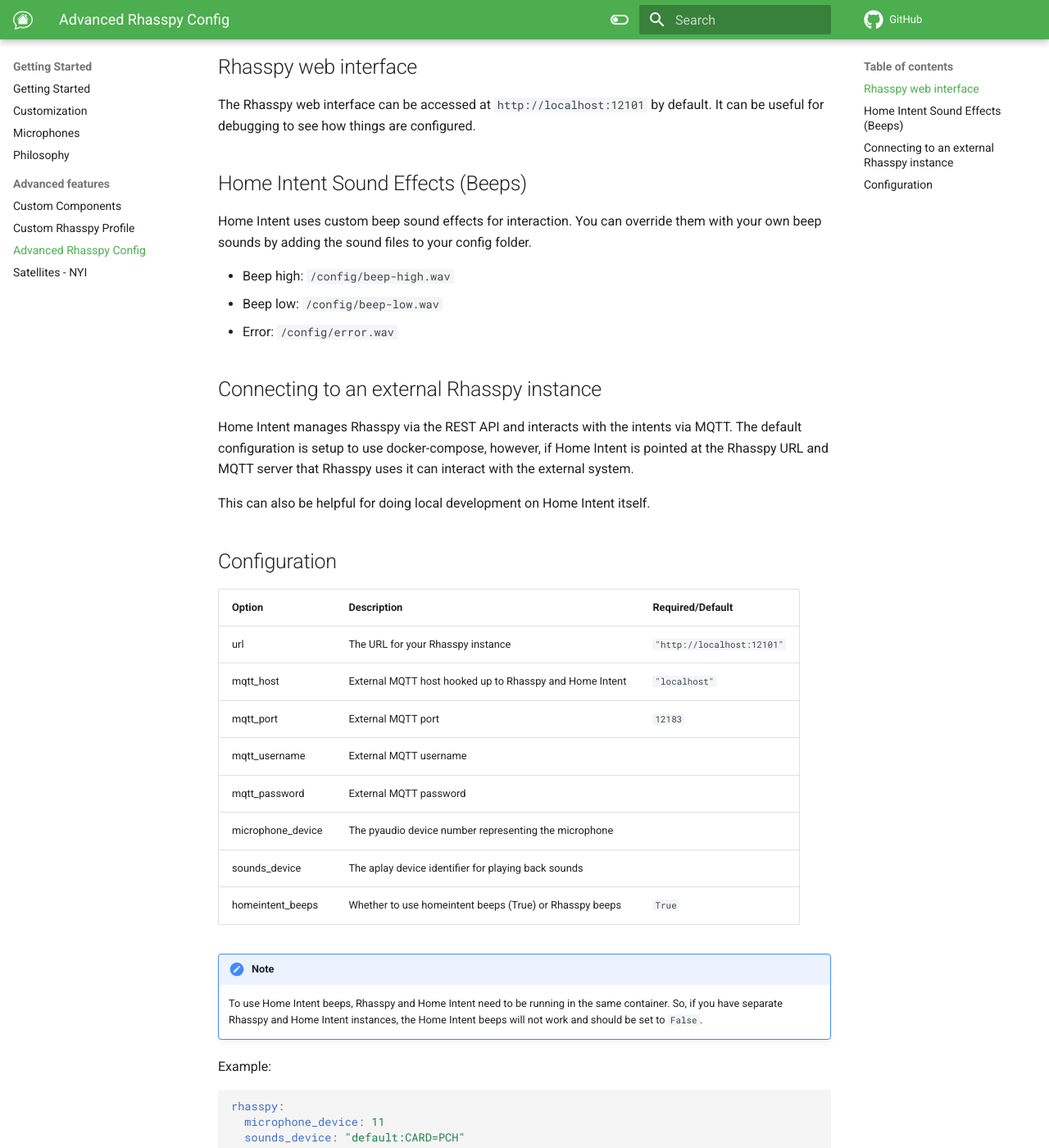
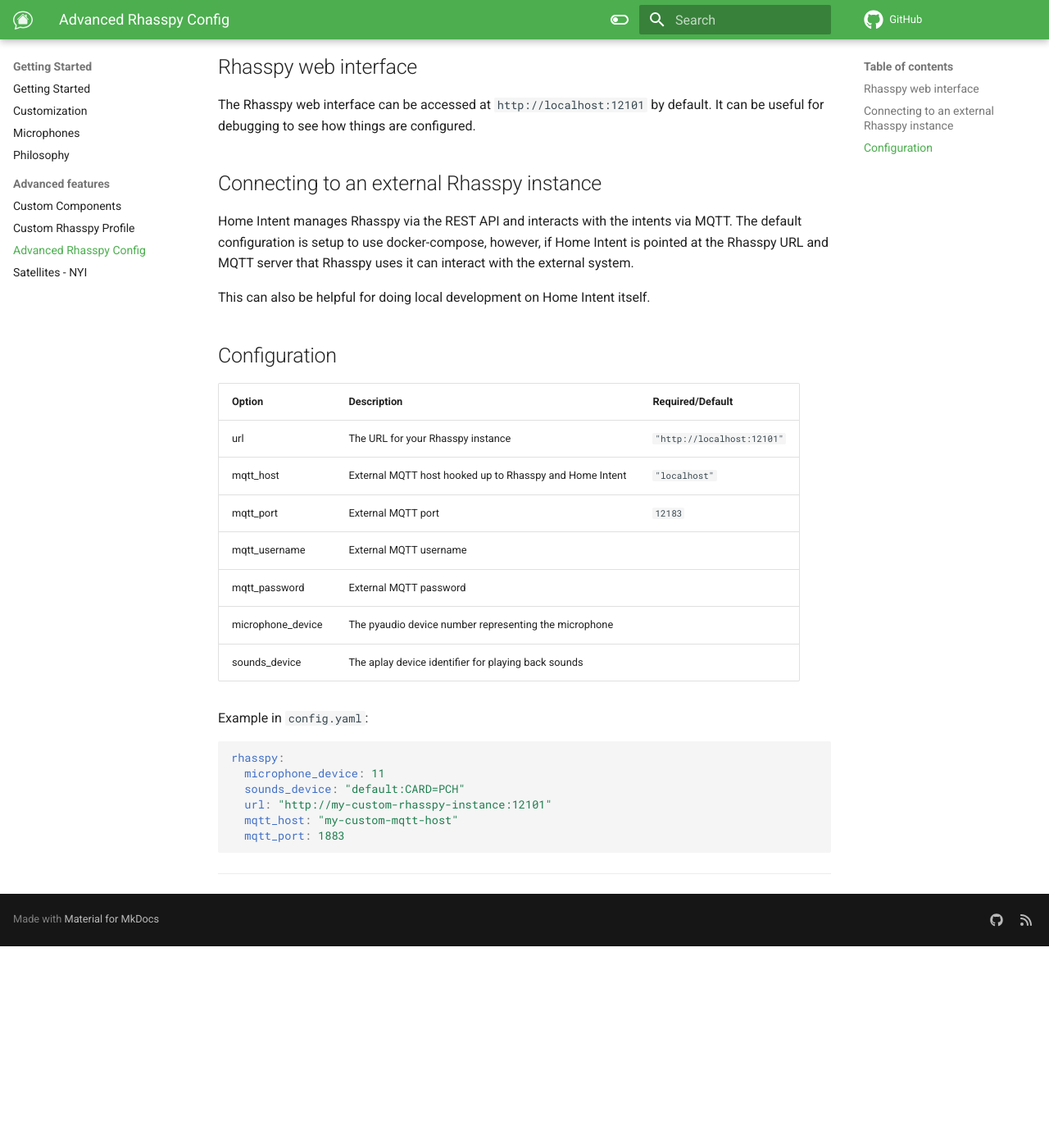
Before and after one commit to JarvyJ/HomeIntent, an MkDocs documentation site: the page built from docs/docs/getting-started/advanced-features/rhasspy-config.md, in a window 1280 px wide and 1400 px high, scrolled down 322 px. Shown: the whole window at 82% size. Built offline with MkDocs 1.6.1 and Material for MkDocs 9.7.7, drawn with Linux system fonts in a browser that asks for light colours; comment, search, counter and statistics services are not loaded; after the commit the page ends 1476 px from its top, so only the background shows below that.

````diff
--- a/docs/docs/getting-started/advanced-features/rhasspy-config.md
+++ b/docs/docs/getting-started/advanced-features/rhasspy-config.md
@@ -5,13 +5,6 @@ Setting up the `microphone_device` and `sounds_device` is described in the [audi
 
 ## Rhasspy web interface
 The Rhasspy web interface can be accessed at `http://localhost:12101` by default. It can be useful for debugging to see how things are configured.
-
-## Home Intent Sound Effects (Beeps)
-Home Intent uses custom beep sound effects for interaction. You can override them with your own beep sounds by adding the sound files to your config folder.
-
- * Beep high: `/config/beep-high.wav`
- * Beep low: `/config/beep-low.wav`
- * Error: `/config/error.wav`
 
 
 ## Connecting to an external Rhasspy instance
@@ -30,13 +23,9 @@ This can also be helpful for doing local development on Home Intent itself.
 | mqtt_password     | External MQTT password                                  |                            |
 | microphone_device | The pyaudio device number representing the microphone   |                            |
 | sounds_device     | The aplay device identifier for playing back sounds     |                            |
-| homeintent_beeps  | Whether to use homeintent beeps (True) or Rhasspy beeps | `True`                     |
 
-!!!note
-    To use Home Intent beeps, Rhasspy and Home Intent need to be running in the same container.
-    So, if you have separate Rhasspy and Home Intent instances, the Home Intent beeps will not work and should be set to `False`.
 
-Example:
+Example in `config.yaml`:
 ```yaml
 rhasspy:
   microphone_device: 11
````
Also changed, not shown: docs/docs/developer-reference/additional-homeintent-config.md (added, +32 -0 lines), docs/docs/getting-started/customization.md (+2 -2 lines), docs/docs/integrations/home-assistant.md (+3 -1 lines), docs/docs/releases/index.md (deleted, +0 -4 lines), docs/docs/developer-reference/.pages.
